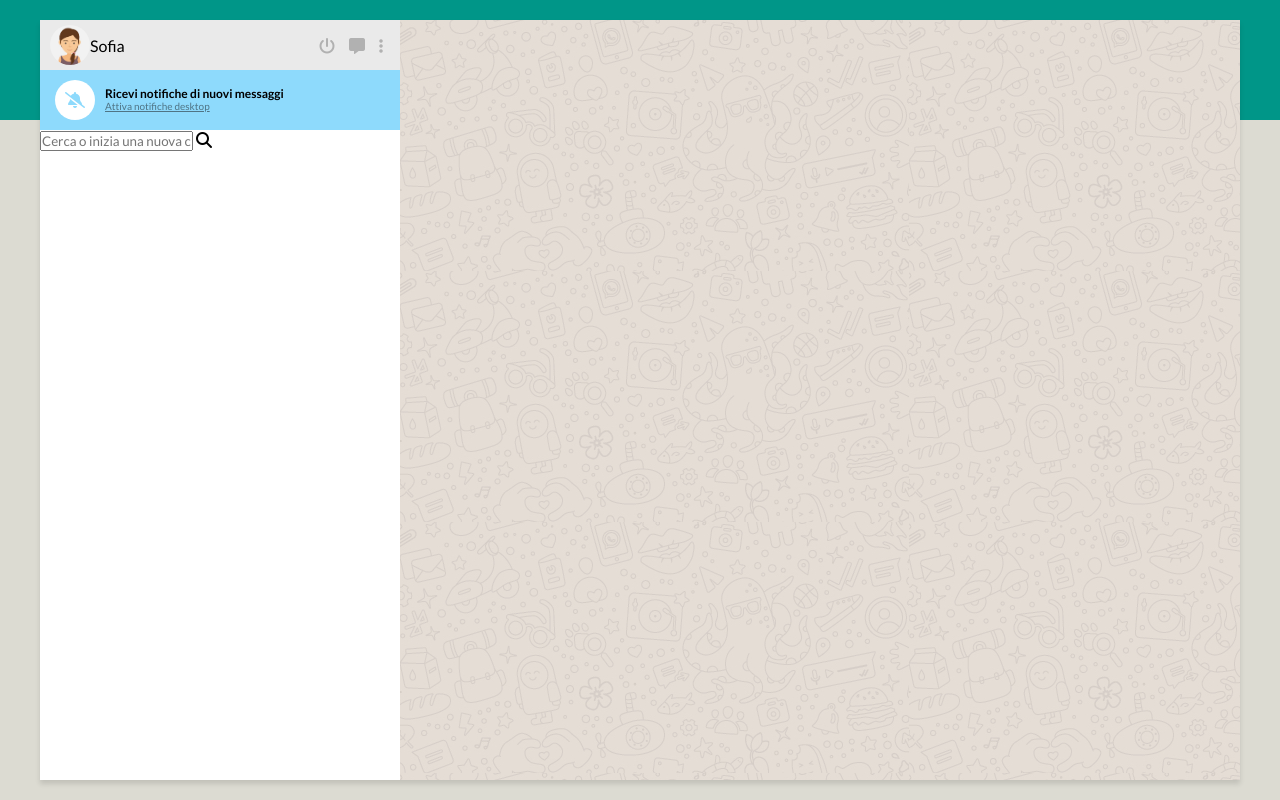
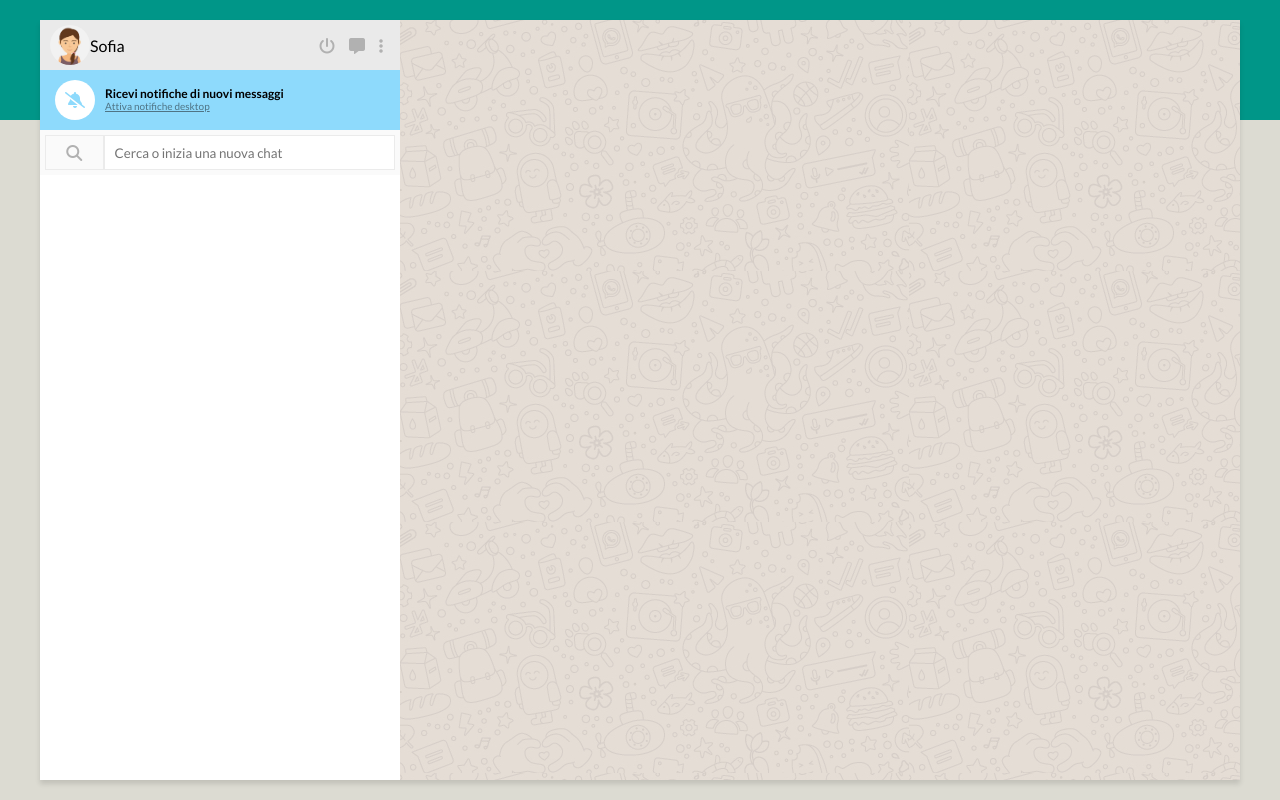
Before and after one commit to DonCode86/vue-boolzapp, a plain HTML site: page index.html in a window 1280 px wide. Drawn offline with Linux system fonts and the light colour scheme; a web font is replaced by a local one.

Commit message:
search bar

```diff
--- a/index.html
+++ b/index.html
@@ -38,9 +38,13 @@
                     <small>Attiva notifiche desktop</small>
                 </div>
             </div>
-            <div class="search-bar">
-                <input type="text" placeholder="Cerca o inizia una nuova chat">
-                <i class="fa-solid fa-magnifying-glass"></i>
+            <div class="search-bar-container">
+                <div class="magnify">
+                    <i class="fa-solid fa-magnifying-glass"></i>
+                </div>
+                <div class="search-bar-input">
+                    <input type="text" placeholder="Cerca o inizia una nuova chat">
+                </div>
             </div>
         </div>
         <div class="right-col"></div>
--- a/style.css
+++ b/style.css
@@ -112,6 +112,40 @@ body {
 
 
 /*------------------
+    SEARCH-BAR
+------------------*/
+
+.search-bar-container {
+    display: flex;
+    padding: 5px;
+    background-color: #fafafa;
+    height: 45px;
+}
+
+.search-bar-input {
+    width: 100%;
+}
+
+.search-bar-input input {
+    width: 100%;
+    height: 100%;
+    outline: none;
+    border: 1px solid #ebebeb;
+    padding-left: 10px;
+}
+
+.magnify {
+    width: 20%;
+    border: 1px solid #ebebeb;
+    color: #b1b1b1;
+    padding: 3px 0;
+    display: flex;
+    justify-content: center;
+    align-items: center;
+}
+
+
+/*------------------
     HEADER-RIGHT
 ------------------*/
 
```
